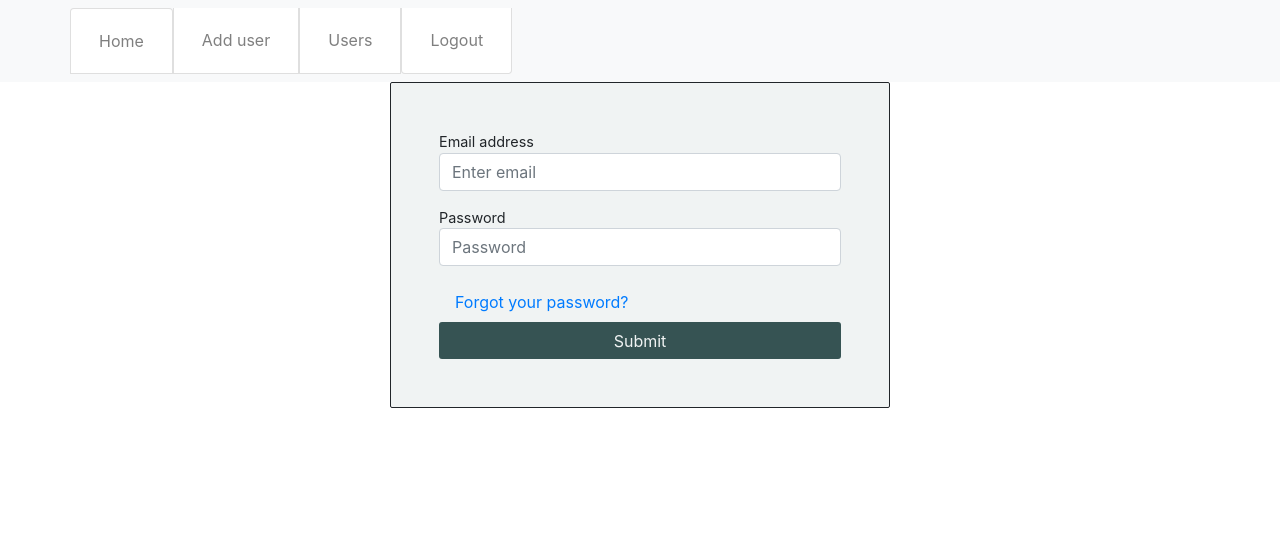
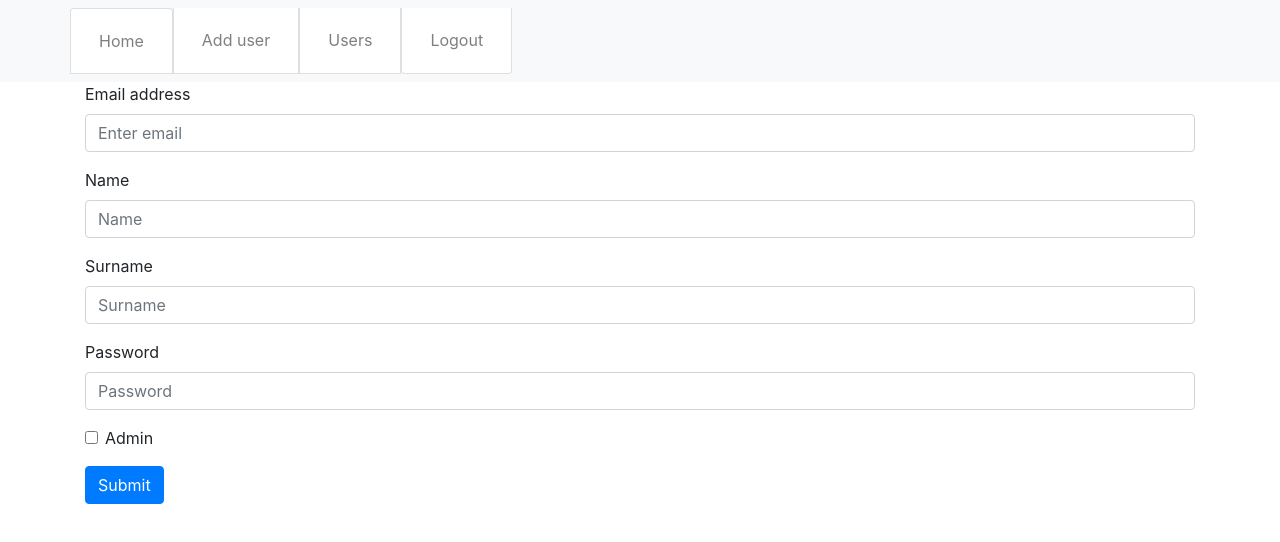
Before and after one commit to icatic1/SI-Grupa2, a React (Create React App) app in the folder siprojectset1frontend/: page /AddUser in a window 1280 px wide. Shown: the top 542 px of the page. Built offline with nearby package versions, Linux system fonts and the light colour scheme.

Commit message:
Added frontend design.

```diff
--- a/siprojectset1frontend/src/App.css
+++ b/siprojectset1frontend/src/App.css
@@ -1,4 +1,4 @@
-.App {
+/*.App {
   text-align: center;
 }
 
@@ -81,4 +81,4 @@ input {
 #sub_btn:hover {
     background: #426767;
     transition: all .4s
-}
+}*/
--- a/siprojectset1frontend/src/App.js
+++ b/siprojectset1frontend/src/App.js
@@ -4,6 +4,7 @@ import jwt from 'jwt-decode';
 import Login from './components/Login'
 import NavigationHeader from './components/NavigationHeader'
 import Home from './components/Home'
+import AddUser from './components/AddUser'
 
 import './App.css';
 
@@ -121,7 +122,8 @@ function App() {
             <NavigationHeader />
             <Routes>
                 <Route exact path="/Home" element={<Home />} />
-                    <Route exact path='/AddUser' element={<HomeWrapper />} />
+                <Route exact path='/' element={<HomeWrapper />} />
+                <Route exact path='/AddUser' element={<AddUser />} />
                 </Routes>
             </AuthProvider>
         </Router>)
--- /dev/null
+++ b/siprojectset1frontend/src/components/AddUser.js
@@ -0,0 +1,59 @@
+import React, { useState } from 'react';
+import { Container, Form, Button } from "react-bootstrap";
+
+function AddUser() {
+
+
+
+    const [email, setEmail] = useState();
+    const [password, setPassword] = useState();
+    const [name, setName] = useState();
+    const [surname, setSurname] = useState();
+    const [deletedStatus, setDeletedStatus] = useState(false);
+    const [checked, setChecked] = useState(false)
+
+
+    return (
+
+        <Container className="mx-auto">
+            <Form id="form" >
+                <Form.Group className="mb-3" controlId="formBasicEmail">
+                    <Form.Label>Email address</Form.Label>
+                    <Form.Control required type="email" placeholder="Enter email" onChange={(e) => setEmail(e.target.value)} />
+                    <Form.Control.Feedback>Looks good!</Form.Control.Feedback>
+                </Form.Group>
+
+                <Form.Group className="mb-3" controlId="formBasicName">
+                    <Form.Label>Name</Form.Label>
+                    <Form.Control required type="text" placeholder="Name" onChange={(e) => setName(e.target.value)} />
+                    <Form.Control.Feedback>Looks good!</Form.Control.Feedback>
+                </Form.Group>
+
+                <Form.Group className="mb-3" controlId="formBasicSurname">
+                    <Form.Label>Surname</Form.Label>
+                    <Form.Control required type="text" placeholder="Surname" onChange={(e) => setSurname(e.target.value)} />
+                    <Form.Control.Feedback>Looks good!</Form.Control.Feedback>
+                </Form.Group>
+
+                <Form.Group className="mb-3" controlId="formBasicPassword">
+                    <Form.Label>Password</Form.Label>
+                    <Form.Control required type="password" placeholder="Password" onChange={(e) => setPassword(e.target.value)} />
+                    <Form.Control.Feedback>Looks good!</Form.Control.Feedback>
+                </Form.Group>
+
+
+                <Form.Group className="mb-3" controlId="formBasicCheckbox">
+                    <Form.Check type="checkbox" label="Admin"  />
+                </Form.Group>
+
+                <Button variant="primary" type="submit" >
+                    Submit
+                </Button>
+
+            </Form>
+
+        </Container>
+    )
+};
+
+export default AddUser;
```
